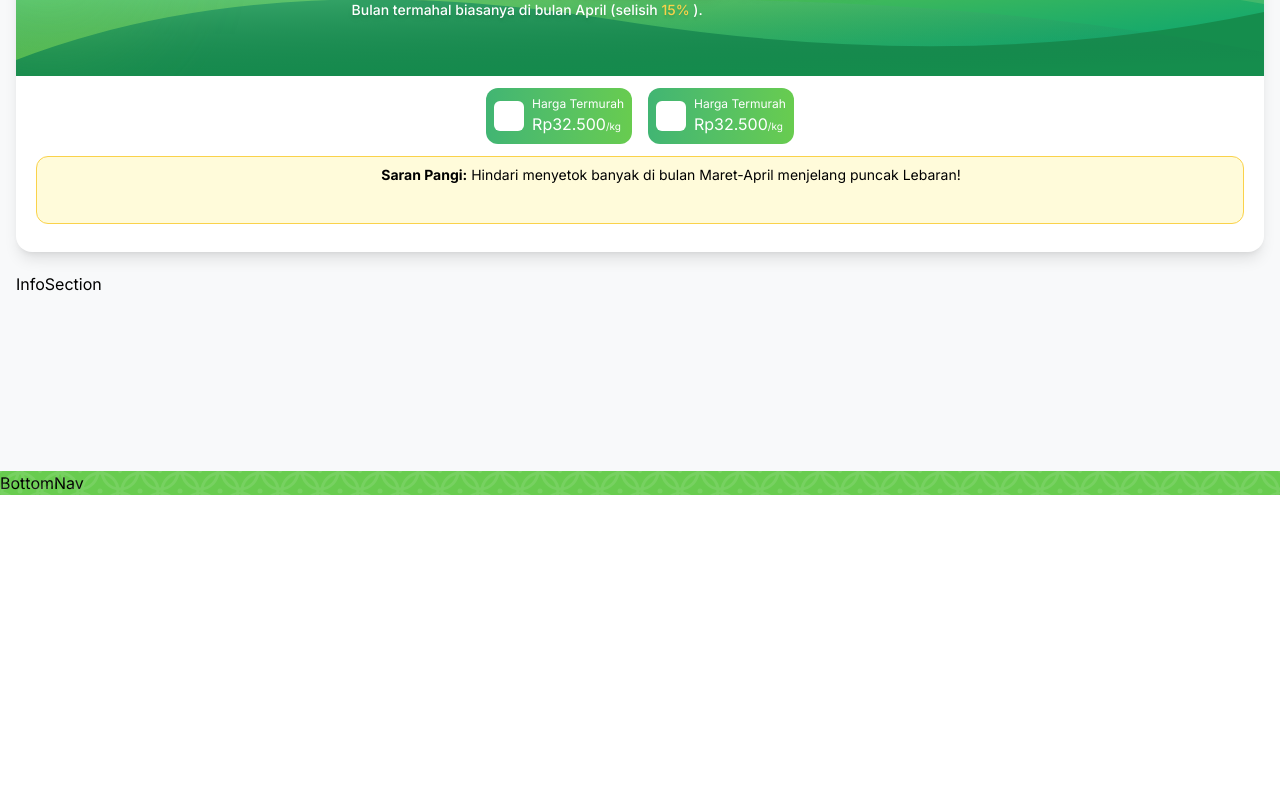
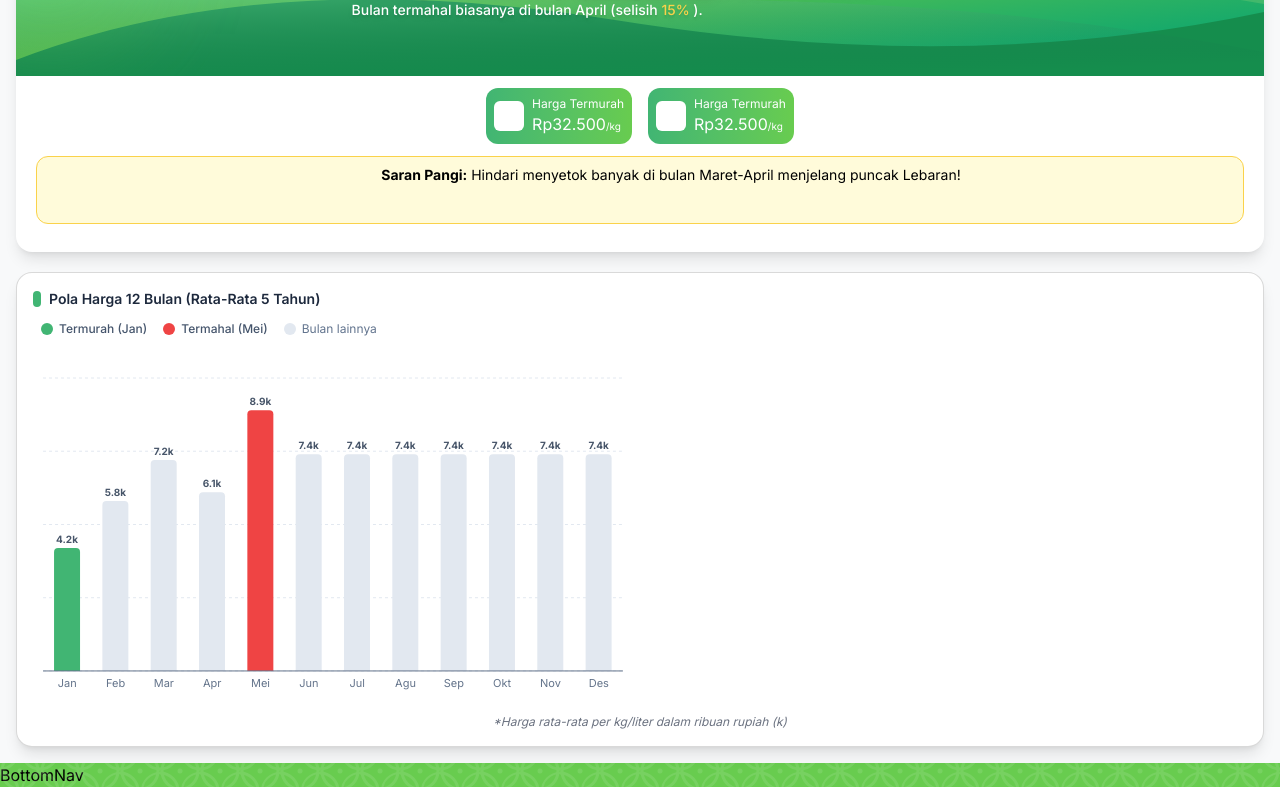
Before and after one commit to aipxd/Inama-al_Syududu_MIA26, a React (Vite) app: page / in a window 1280 px wide. Shown: the part 729-1516 px from the top of the page. Before the commit the page ends 1224 px from the top, so only its background shows below. Built offline with nearby package versions, Linux system fonts and the light colour scheme; some icons are missing.

Commit message:
feat: barchart Pola Harga

```diff
--- a/package.json
+++ b/package.json
@@ -13,9 +13,11 @@
     "@fontsource/inter": "^5.3.0",
     "@iconify-react/akar-icons": "gitlab:iconify-icons/react#akar-icons",
     "@iconify/react": "^6.0.3",
+    "@recharts/devtools": "^0.0.19",
     "@tailwindcss/vite": "^4.3.3",
     "react": "^19.3.1",
     "react-dom": "^19.3.1",
+    "react-is": "^19.3.1",
     "react-router-dom": "^7.18.5",
     "recharts": "^3.10.1",
     "tailwindcss": "^4.3.3"
--- a/src/components/dashboard/InfoSection.tsx
+++ b/src/components/dashboard/InfoSection.tsx
@@ -1,4 +1,5 @@
 import { CardRata2Harga } from "../ui/CardRata2Harga";
+import PolaHargaChart from "../ui/PolaHargaChart";
 import { RecommendCard } from "../ui/RecommendCard";
 import { SaranPangi } from "../ui/SaranPangi";
 import { TermurahMahalCard } from "../ui/TermurahMahalCard";
@@ -15,7 +16,7 @@ export const InfoSection = () => {
           </div>
           <SaranPangi />
         </div>
-        InfoSection
+        <PolaHargaChart />
     </div>
   )
 }
--- a/src/components/ui/PolaHargaChart.tsx
+++ b/src/components/ui/PolaHargaChart.tsx
@@ -0,0 +1,103 @@
+import { Bar, BarChart, CartesianGrid, Cell, LabelList, Tooltip, XAxis } from 'recharts';
+
+const data = [
+  { month: 'Jan', revenue: 4200 },
+  { month: 'Feb', revenue: 5800 },
+  { month: 'Mar', revenue: 7200 },
+  { month: 'Apr', revenue: 6100 },
+  { month: 'Mei', revenue: 8900 },
+  { month: 'Jun', revenue: 7400 },
+  { month: 'Jul', revenue: 7400 },
+  { month: 'Agu', revenue: 7400 },
+  { month: 'Sep', revenue: 7400 },
+  { month: 'Okt', revenue: 7400 },
+  { month: 'Nov', revenue: 7400 },
+  { month: 'Des', revenue: 7400 },
+];
+
+// 1. Cari nilai tertinggi dan terendah secara otomatis
+const revenues = data.map((d) => d.revenue);
+const maxVal = Math.max(...revenues);
+const minVal = Math.min(...revenues);
+
+// Dapatkan nama bulan termahal & termurah untuk tampilan legenda
+const maxMonth = data.find((d) => d.revenue === maxVal)?.month;
+const minMonth = data.find((d) => d.revenue === minVal)?.month;
+
+export default function PolaHargaChart() {
+  return (
+    <div className="bg-white p-4 rounded-2xl shadow-lg border border-black/15">
+      {/* Header Judul */}
+      <div className="flex items-center gap-2 mb-3">
+        <div className="h-4 w-2 bg-[#41B573] rounded-xl"></div>
+        <h3 className="font-semibold text-sm text-slate-800">
+          Pola Harga 12 Bulan (Rata-Rata 5 Tahun)
+        </h3>
+      </div>
+
+      {/* 2. Legenda Warna */}
+      <div className="flex items-center gap-4 text-xs mb-4 px-2">
+        <div className="flex items-center gap-1.5">
+          <span className="w-3 h-3 rounded-full bg-[#41B573]"></span>
+          <span className="text-slate-600 font-medium">Termurah ({minMonth})</span>
+        </div>
+        <div className="flex items-center gap-1.5">
+          <span className="w-3 h-3 rounded-full bg-[#EF4444]"></span>
+          <span className="text-slate-600 font-medium">Termahal ({maxMonth})</span>
+        </div>
+        <div className="flex items-center gap-1.5">
+          <span className="w-3 h-3 rounded-full bg-slate-200"></span>
+          <span className="text-slate-500">Bulan lainnya</span>
+        </div>
+      </div>
+
+      {/* 3. Area Chart */}
+      <div className="w-full">
+        <BarChart
+          style={{ width: '100%', maxWidth: 600, maxHeight: '70vh', aspectRatio: 1.7 }}
+          responsive
+          data={data}
+          margin={{ top: 25, right: 10, left: 10, bottom: 5 }}
+        >
+          <CartesianGrid stroke="#e2e8f0" strokeDasharray="3 3" vertical={false} />
+          <XAxis
+            dataKey="month"
+            stroke="#64748b"
+            fontSize={11}
+            interval={0}
+            tickLine={false}
+          />
+          <Tooltip
+            formatter={(value: any) => [`Rp ${value}`, 'Harga']}
+            cursor={{ fill: '#63636320' }}
+          />
+
+          <Bar dataKey="revenue" barSize={26} radius={[4, 4, 0, 0]}>
+            {/* 4. Pemetaan 3 warna dinamis pada tiap batang */}
+            {data.map((entry, index) => {
+              let color = '#E2E8F0'; // Default: Abu-abu (Bulan lainnya)
+              if (entry.revenue === maxVal) color = '#EF4444'; // Merah (Termahal)
+              if (entry.revenue === minVal) color = '#41B573'; // Hijau (Termurah)
+
+              return <Cell key={`cell-${index}`} fill={color} />;
+            })}
+
+            <LabelList
+              dataKey="revenue"
+              position="top"
+              fontSize={10}
+              fontWeight="bold"
+              fill="#475569"
+              formatter={(val: any) => (val ? `${(Number(val) / 1000).toFixed(1)}k` : '')}
+            />
+          </Bar>
+        </BarChart>
+      </div>
+
+      {/* Footer Keterangan */}
+      <span className="text-xs text-brand-gray mt-2 block italic text-center">
+        *Harga rata-rata per kg/liter dalam ribuan rupiah (k)
+      </span>
+    </div>
+  );
+}
```
Also changed, not shown: 1 other file (tests, documents, lock files or other folders).
